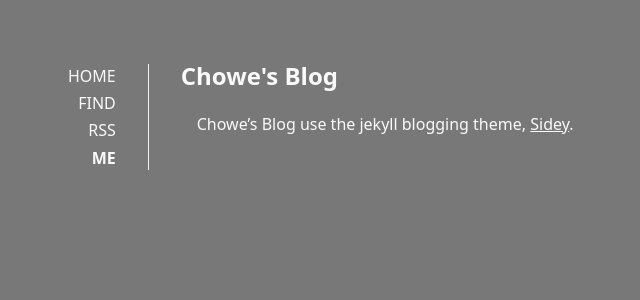
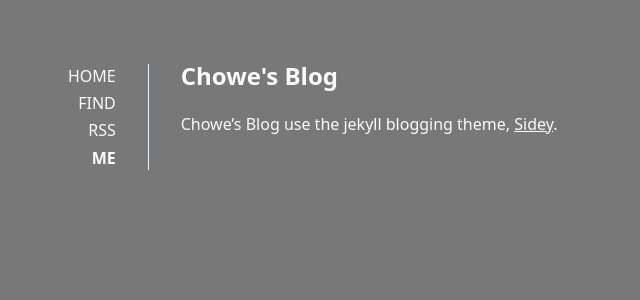
Before and after one commit to fixed-link/fixed-link.com, a Jekyll site: the page built from _pages/about.md, in a window 1280 px wide. Shown: the top 300 px of the page, without its empty margins (172-812 px from the left). Built offline with Jekyll 4.4.1, drawn with Linux system fonts in a browser that asks for light colours.

Commit message:
Update _main.scss

```diff
--- a/_sass/_main.scss
+++ b/_sass/_main.scss
@@ -33,7 +33,7 @@ pre {
 }
 
 .post p {
-	margin: .5rem 0 0 1rem;
+	margin: .5rem 0;
 }
 
 .post h1, .post h2, .post h3, .post h4 {
```
